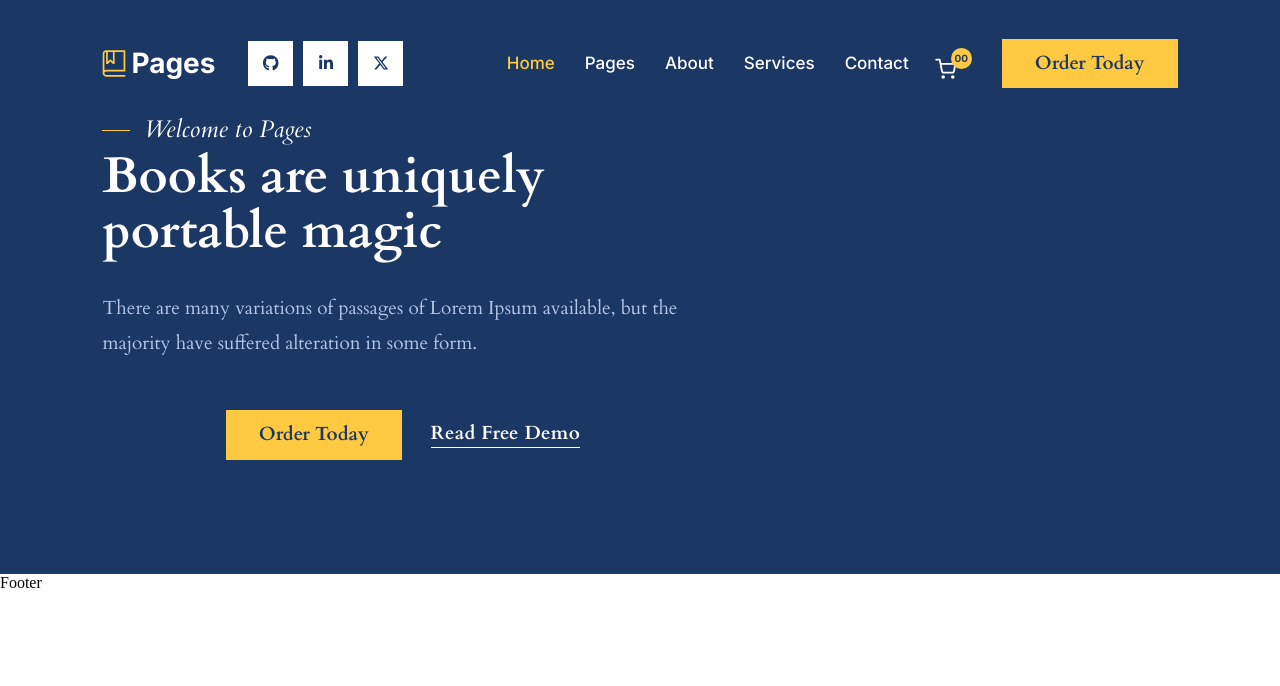
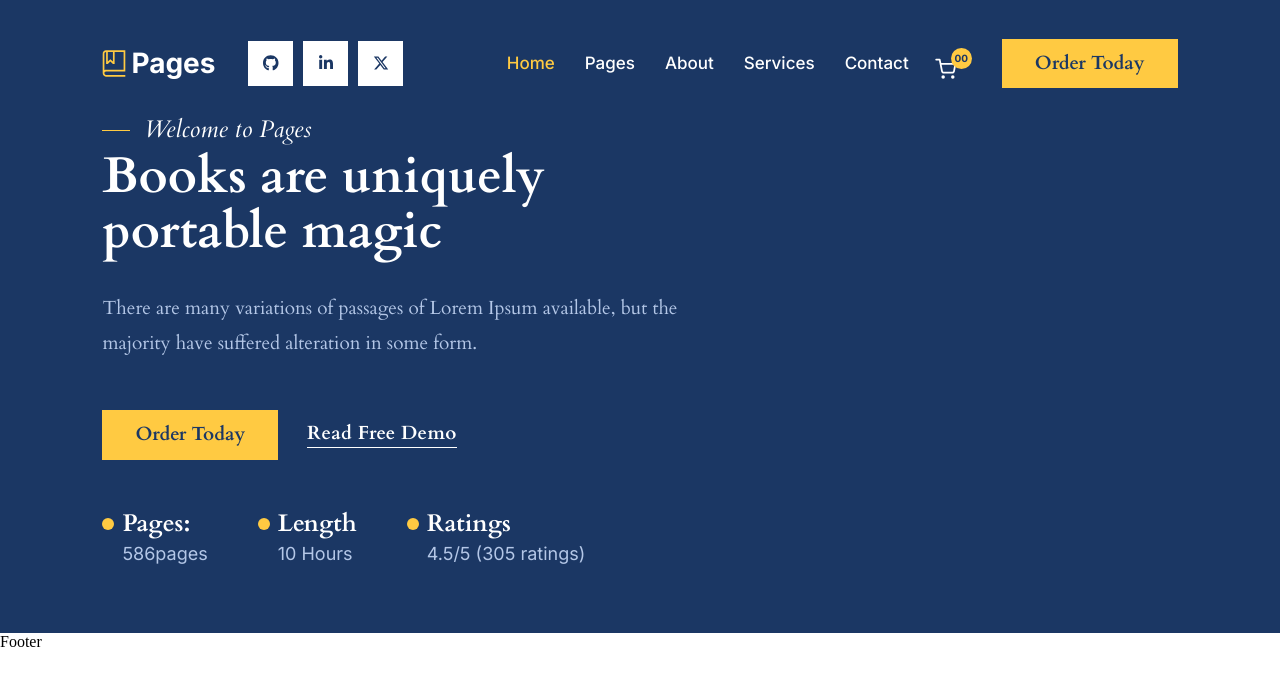
Before and after one commit to LmOpe/pages, a React (Vite) app: page / in a window 1280 px wide. Shown: the top 686 px of the page. Built offline with nearby package versions, Linux system fonts and the light colour scheme.

Commit message:
Completed the Content section of the banner

```diff
--- /dev/null
+++ b/src/components/Details.jsx
@@ -0,0 +1,61 @@
+import React from "react";
+
+import { Box } from "@mui/material";
+
+import './utilities/base.css';
+export const Details = () => {
+  const details = [
+    { "title": "Pages:", 'content': '586pages'},
+    { 'title': "Length", 'content': "10 Hours" },
+    { 'title': 'Ratings', 'content': "4.5/5 (305 ratings)" },
+  ];
+
+  const details_component = details.map(detail =>{
+    return(
+        <Box
+        display={'flex'}
+        alignItems={'flex-start'}
+        gap={'8px'}
+        >
+            <Box
+            width={'12px'}
+            height={'12px'}
+            borderRadius={'50%'}
+            className={'secondary-bg'}
+            marginTop={'8px'}
+            ></Box>
+            <Box
+            display={'flex'}
+            flexDirection={'column'}
+            >
+            <h3
+            className="font-cardo primary-font"
+            style={{
+                fontWeight: 700,
+                fontSize: '24px',
+                lineHeight: '120%'
+            }}
+            >{detail.title}</h3>
+            <Box
+            className={'mid-blue-font font-inter'}
+            fontWeight={400}
+            fontSize={'18px'}
+            lineHeight={'170%'}
+            >
+                {detail.content}
+            </Box>
+            </Box>
+        </Box>
+    )
+  })
+
+  return (
+    <Box
+    display={"flex"}
+    alignItems={"center"}
+    gap={"50px"}
+    >
+        {details_component}
+    </Box>
+    );
+};
--- a/src/components/utilities/base.css
+++ b/src/components/utilities/base.css
@@ -5,6 +5,7 @@
   --primary: #1b3764;
   --secondary: #ffca42;
   --light-blue: #f6f8fc;
+  --mid-blue: #B4C7E7;
 }
 
 .font-cardo {
@@ -38,3 +39,7 @@
 .blue-font {
   color: var(--primary);
 }
+
+.mid-blue-font {
+  color: var(--mid-blue);
+}
--- a/src/pages/index.jsx
+++ b/src/pages/index.jsx
@@ -7,6 +7,7 @@ import "../components/utilities/base.css";
 import "../components/base/Navbar/navMenu.css";
 
 import { NavButton } from "../components/utilities/Button";
+import { Details } from "../components/Details";
 export const Homepage = () => {
   const className = "secondary-bg nav-menu blue-font font-cardo";
   const styles = {
@@ -65,8 +66,8 @@ export const Homepage = () => {
             display={"flex"}
             flexDirection={"column"}
             gap={"49px"}
-            alignItems={"center"}
-            justifyContent={"flex-start"}
+            alignItems={"flex-start"}
+            justifyContent={"center"}
           >
             <Box
               display={"flex"}
@@ -79,8 +80,7 @@ export const Homepage = () => {
                 Books are uniquely portable magic
               </Box>
               <Box
-                className="font-Inter"
-                color={"#B4C7E7"}
+                className="font-Inter mid-blue-font"
                 fontSize={"19px"}
                 fontWeight={400}
                 lineHeight={"180%"}
@@ -119,9 +119,7 @@ export const Homepage = () => {
             ></Box>
             </NavButton>
             </Box>
-            <Box>
-
-            </Box>
+            <Details />
           </Box>
         </Box>
         <Box
```
